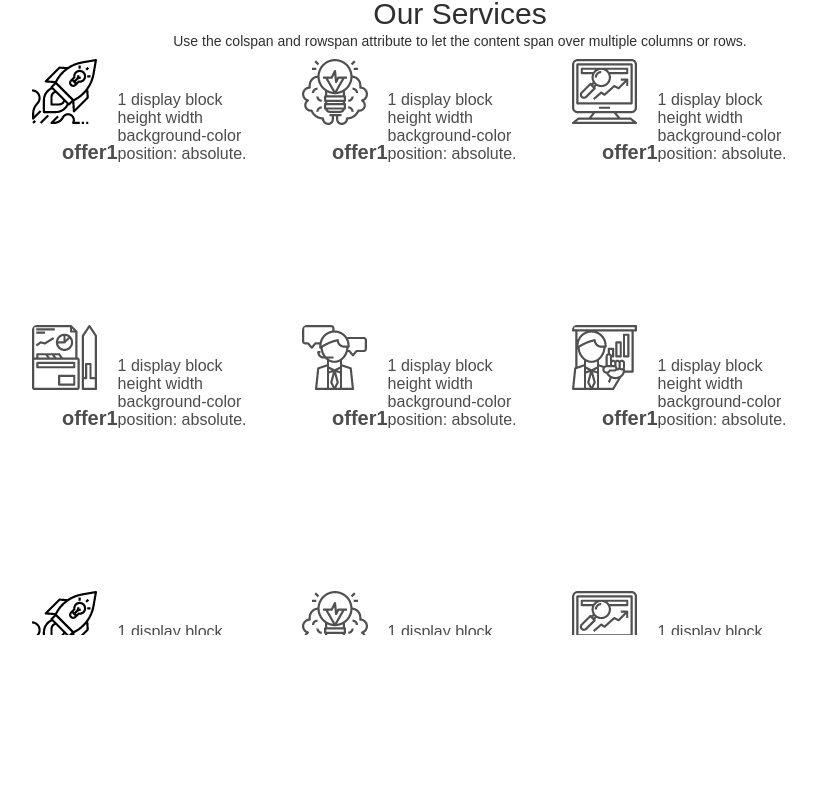
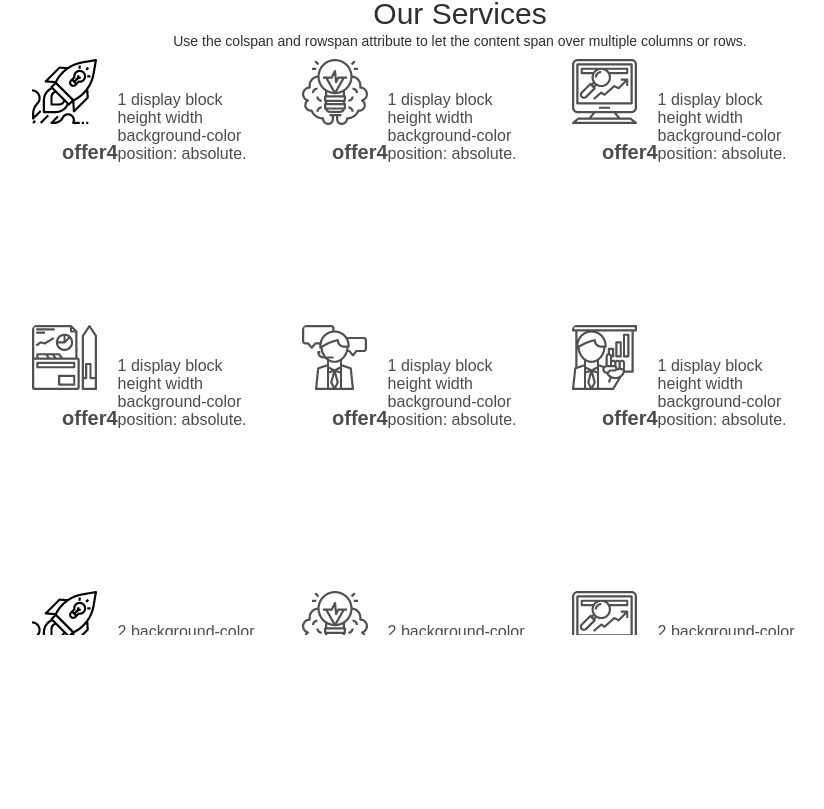
Before and after one commit to katrinkattt/react-app-yellow, a React (Create React App) app in the folder app-lending/yell-app/: page / in a window 1280 px wide. Shown: the part 971-1780 px from the top of the page, without its empty margins (180-1004 px from the left). Built offline with nearby package versions, Linux system fonts and the light colour scheme.

Commit message:
Update ourService.jsx

```diff
--- a/app-lending/yell-app/src/components/ourService.jsx
+++ b/app-lending/yell-app/src/components/ourService.jsx
@@ -33,6 +33,7 @@ export default class OurService extends Component {
     }
 
 
+
     render(){
         return(
             <div className="container">
@@ -41,8 +42,8 @@ export default class OurService extends Component {
                     <div className=" title2__">Use the colspan and rowspan attribute to let the content span over multiple columns or rows.</div>
                     <div id="big-block">
                             {
-                               this.servState.text.map((txt, id) =>
-                                    this.servState.title.map((titl) =>
+                                this.servState.title.map((titl, id, i=0) =>
+                                    this.servState.text.map((txt) =>
                                         this.servState.img.map((png) =>
                                         <div className="serv__b">
                                             <div className="offer__main">
@@ -51,8 +52,10 @@ export default class OurService extends Component {
                                                     style={{background:`url(${png}) no-repeat`}}
                                                 ></div>
                                                 <div className="offer__info" >
-                                                    <div className="offer__title"> {titl}</div>
-                                                    <div className="offer__more">{txt}</div>
+                                                    <div className="offer__title"
+                                                    key={id}> {this.servState.title[3]}</div>
+                                                    <div className="offer__more"
+                                                    key={id}>{txt}</div>
                                                 </div>
                                             </div>
                                         </div>
```
